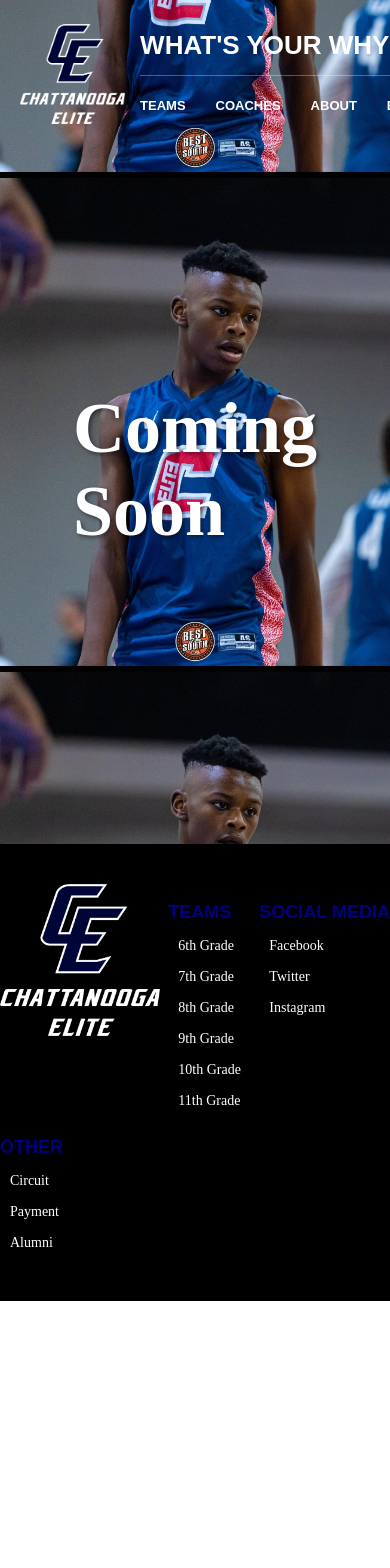
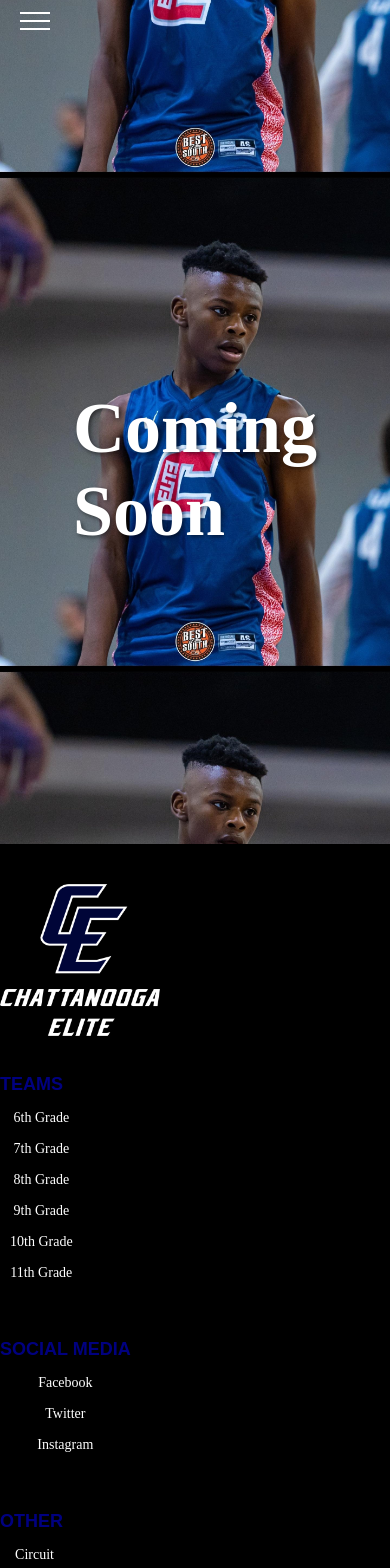
Before and after one commit to mbryant1988/chattelitehoops, a Vue app: page / in a window 390 px wide. Shown: the top 1568 px of the page. Before the commit the page ends 1301 px from the top, so only its background shows below. Built offline with nearby package versions, Linux system fonts and the light colour scheme.

Commit message:
working on the mobile portion of the site

```diff
--- a/src/components/AppFooter.vue
+++ b/src/components/AppFooter.vue
@@ -17,9 +17,6 @@
         </div>
       </div>
 
-      <!-- Empty div to align the start of the "Social Media" section -->
-      <!-- Removed the empty space div here -->
-
       <!-- Social Media section -->
       <div class="footer-social">
         <h3 class="footer-heading">Social Media</h3>
@@ -29,9 +26,6 @@
           <router-link to="/instagram" class="social-link">Instagram</router-link>
         </div>
       </div>
-
-      <!-- Empty div to align the start of the end of the content -->
-      <!-- Removed the empty space div here -->
 
       <!-- Other section -->
       <div class="footer-other">
@@ -113,8 +107,6 @@ export default {};
 .social-link:hover,
 .other-link:hover {
   color: navy; /* Set link hover color to navy */
-  /* Remove the white background on hover for now */
-  /* background-color: #ffffff; */
 }
 
 /* Style the dividers between the links (same as in the previous examples) */
@@ -124,4 +116,27 @@ export default {};
   background-color: #ffffff;
   margin: 0 5px;
 }
+
+/* Media query for mobile devices */
+@media screen and (max-width: 767px) {
+  .footer-content {
+    flex-direction: column; /* Stack sections vertically on mobile */
+  }
+
+  .footer-logo {
+    margin-bottom: 20px; /* Add some spacing between logo and sections on mobile */
+  }
+
+  .footer-teams,
+  .footer-social,
+  .footer-other {
+    margin-bottom: 30px; /* Add some spacing between sections on mobile */
+  }
+
+  .team-links,
+  .social-links,
+  .other-links {
+    align-items: center; /* Center the links horizontally on mobile */
+  }
+}
 </style>
--- a/src/components/AppNavbar.vue
+++ b/src/components/AppNavbar.vue
@@ -1,9 +1,10 @@
 <template>
-  <nav :class="{ 'navbar-scrolled': isScrolled , 'navbar' : true}">
-    <div class="nav-container">
+  <nav :class="{ 'navbar-scrolled': isScrolled, 'navbar': true }">
+    <!-- Desktop Navbar -->
+    <div class="nav-container desktop-navbar">
       <div class="nav-logo">
         <router-link to="/">
-          <img src="@assets/logo.png" alt="Logo" class="logo-image">
+          <img src="@/assets/logo.png" alt="Logo" class="logo-image">
         </router-link>
       </div>
       <div class="nav-content">
@@ -19,28 +20,61 @@
         </div>
       </div>
     </div>
+
+    <!-- Mobile Navbar -->
+    <div class="nav-container mobile-navbar" v-if="isMobile">
+      <div class="nav-hamburger" @click="toggleMenu">
+        <div class="hamburger-icon" :class="{ 'active': isMenuOpen }"></div>
+      </div>
+
+      <!-- Mobile Slide-in Menu -->
+      <div class="nav-content-mobile" :class="{ 'active': isMenuOpen }">
+        <router-link to="/">
+          <img src="@/assets/logo.png" alt="Logo" class="logo-image-mobile">
+        </router-link>
+        <div class="nav-top">
+          <router-link to="/" class="nav-link">What's Your Why?</router-link>
+        </div>
+        <div class="nav-divider"></div>
+        <div class="nav-bottom">
+          <router-link to="/teams" class="nav-link">Teams</router-link>
+          <router-link to="/coaches" class="nav-link">Coaches</router-link>
+          <router-link to="/about" class="nav-link">About</router-link>
+          <router-link to="/events" class="nav-link">Events</router-link>
+        </div>
+      </div>
+    </div>
   </nav>
 </template>
-
-<!-- The rest of the script and style sections remain the same -->
-
 
 <script>
 export default {
   data() {
     return {
       isScrolled: false,
+      isMenuOpen: false,
+      isMobile: window.innerWidth <= 767,
     };
   },
   mounted() {
     window.addEventListener('scroll', this.handleScroll);
+    window.addEventListener('resize', this.handleResize);
   },
   unmounted() {
     window.removeEventListener('scroll', this.handleScroll);
+    window.removeEventListener('resize', this.handleResize);
   },
   methods: {
     handleScroll() {
       this.isScrolled = window.scrollY > 50;
+    },
+    handleResize() {
+      this.isMobile = window.innerWidth <= 767;
+      // Close the slide-in menu when the screen size changes
+      this.isMenuOpen = false;
+    },
+    toggleMenu() {
+      this.isMenuOpen = !this.isMenuOpen;
     },
   },
 };
@@ -70,12 +104,66 @@ export default {
   align-items: center; /* Vertically center items */
 }
 
+.nav-hamburger {
+  display: flex; /* Show the hamburger menu icon on mobile */
+  align-items: center;
+  justify-content: center;
+  position: fixed;
+  top: 20px;
+  left: 20px;
+  z-index: 1000;
+}
+
+.hamburger-icon {
+  width: 30px;
+  height: 2px;
+  background-color: white;
+  position: relative;
+  transition: transform 0.3s ease;
+}
+
+.hamburger-icon:before,
+.hamburger-icon:after {
+  content: '';
+  width: 30px;
+  height: 2px;
+  background-color: white;
+  position: absolute;
+  left: 0;
+  transition: transform 0.3s ease;
+}
+
+.hamburger-icon:before {
+  top: -8px;
+}
+
+.hamburger-icon:after {
+  top: 8px;
+}
+
+.hamburger-icon.active {
+  transform: rotate(45deg);
+}
+
+.hamburger-icon.active:before {
+  transform: translateY(8px) rotate(-45deg);
+}
+
+.hamburger-icon.active:after {
+  opacity: 0;
+}
+
 .nav-logo {
   /* Remove flex: 1; to allow the logo to take its natural width */
 }
 
 .logo-image {
   height: 100px; /* Set the height of the logo as needed */
+  /* Add any other styles for the logo here */
+}
+
+.logo-image-mobile {
+  height: 40px; /* Set the height of the logo in mobile menu */
   /* Add any other styles for the logo here */
 }
 
@@ -93,13 +181,10 @@ export default {
 }
 
 .nav-divider {
-  /* Remove height: 100%; and set a fixed height for the divider */
-  height: 1px; /* Adjust the height as needed */
+  height: 1px;
   width: 100%;
   background-color: rgba(255, 255, 255, 0.3);
-  margin: 5px 15px; /* Add some space above and below the divider */
-
-
+  margin: 5px 15px;
 }
 
 .nav-link {
@@ -119,6 +204,33 @@ export default {
 }
 
 .nav-top .nav-link {
-  font-size: 26px; /* Adjust the font size as needed */
+  font-size: 26px;
+}
+
+/* Media query for responsive design */
+@media screen and (max-width: 767px) {
+  .desktop-navbar {
+    display: none; /* Hide the desktop navbar on mobile */
+  }
+
+  .nav-content-mobile {
+    display: flex;
+    position: fixed;
+    top: 0;
+    left: 0;
+    width: 80%;
+    height: 100%;
+    background-color: rgba(0, 0, 0, 0.8);
+    flex-direction: column;
+    justify-content: center;
+    align-items: center;
+    z-index: 999;
+    transition: transform 0.3s ease;
+    transform: translateX(-100%); /* Move the slide-in menu off-screen */
+  }
+
+  .nav-content-mobile.active {
+    transform: translateX(0); /* Slide in the menu from the left */
+  }
 }
 </style>
```
